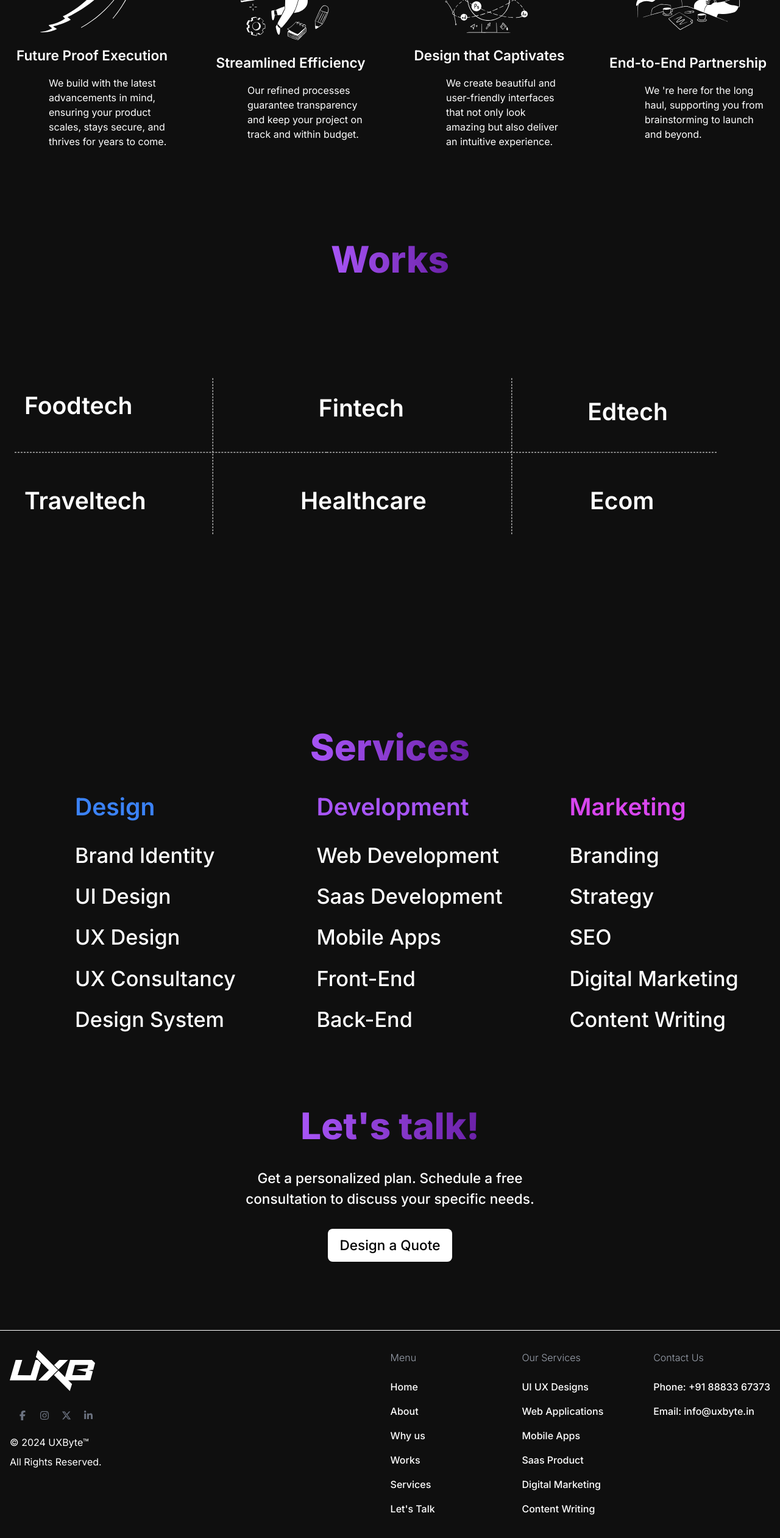
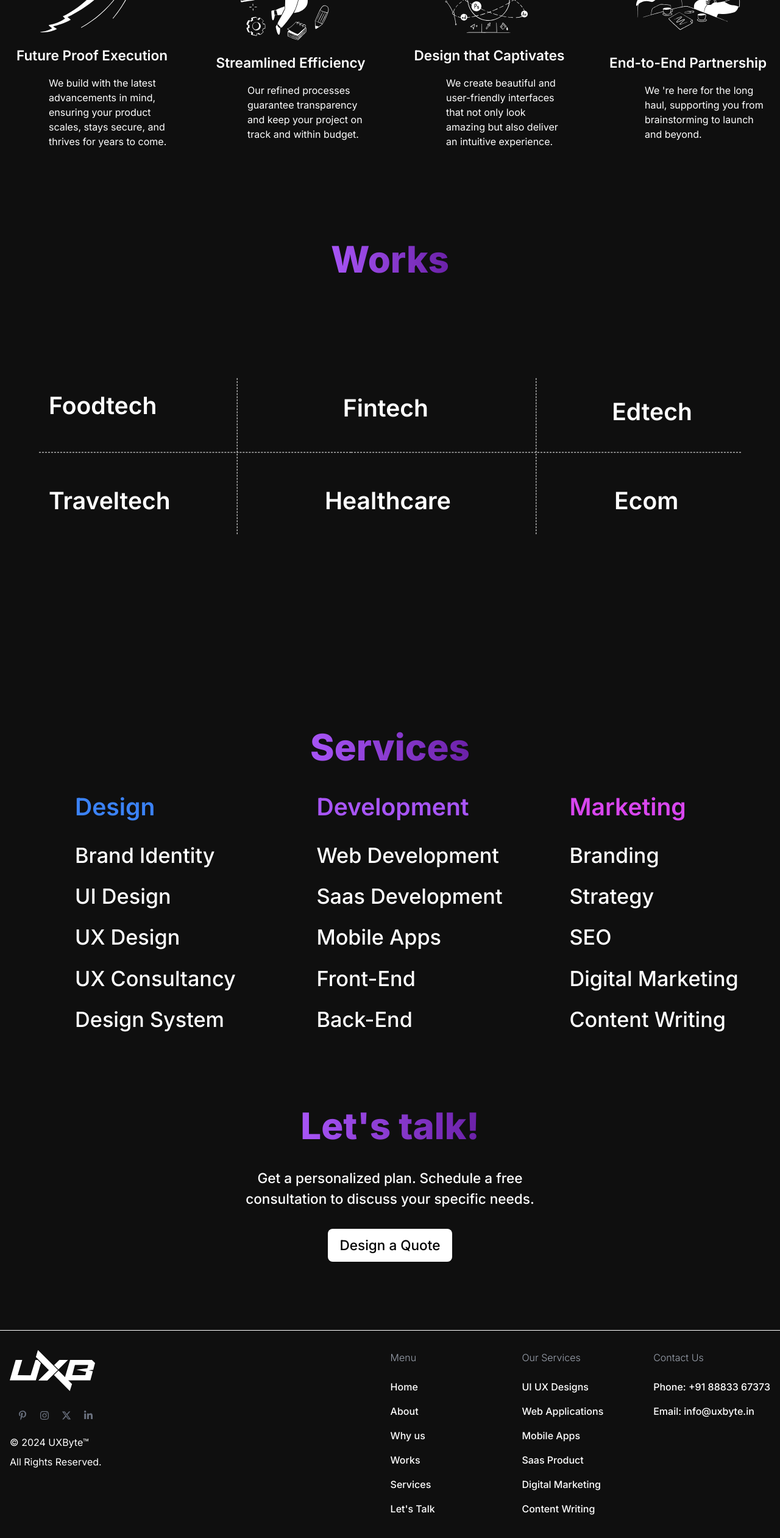
Before and after one commit to lalukrish/UXByte-Page, a Next.js app: page / in a window 1280 px wide. Shown: the part 1705-4227 px from the top of the page at 61% size. Built offline with nearby package versions, Linux system fonts and the light colour scheme.

Commit message:
style changes

```diff
--- a/src/components/footer.jsx
+++ b/src/components/footer.jsx
@@ -1,6 +1,7 @@
 import Image from "next/image";
 import Link from "next/link";
 import React from "react";
+import { FaPinterestP } from "react-icons/fa6";
 import { FaFacebookF, FaXTwitter } from "react-icons/fa6";
 import { FaInstagram } from "react-icons/fa";
 import { FaGithub } from "react-icons/fa";
@@ -42,11 +43,11 @@ const Footer = (
               </a>
               <div className="flex mt-8 sm:justify-center">
                 <a
-                  href="#"
+                  href="https://in.pinterest.com/uxbytestudio/" target="blank"
                   className="text-gray-500 hover:text-gray-900 dark:hover:text-white"
                 >
-                  <FaFacebookF />
-                  <span className="sr-only">Facebook page</span>
+                  <FaPinterestP />
+                  <span className="sr-only">Pinterest page</span>
                 </a>
                 <a
                   href="https://www.instagram.com/uxbyte/" target="blank"
--- a/src/components/works.jsx
+++ b/src/components/works.jsx
@@ -23,7 +23,7 @@ const Works = () => {
           </span>
         </div>
       </div>
-      <div className="md:block  mr-28">
+      <div className="md:block  md:ml-20 mr-28" >
         <div className="flex justify-center items-center h-screen">
           <div className="relative flex">
             {/* First Cross */}
```
